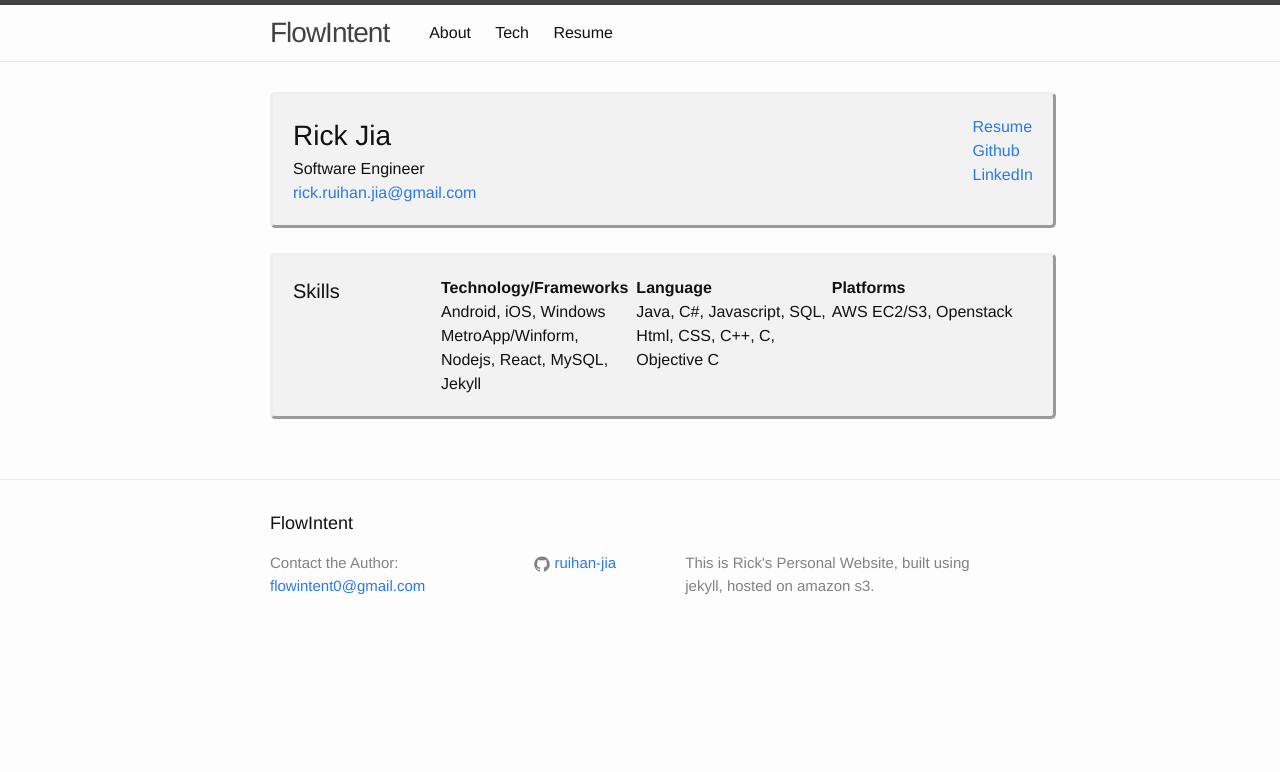
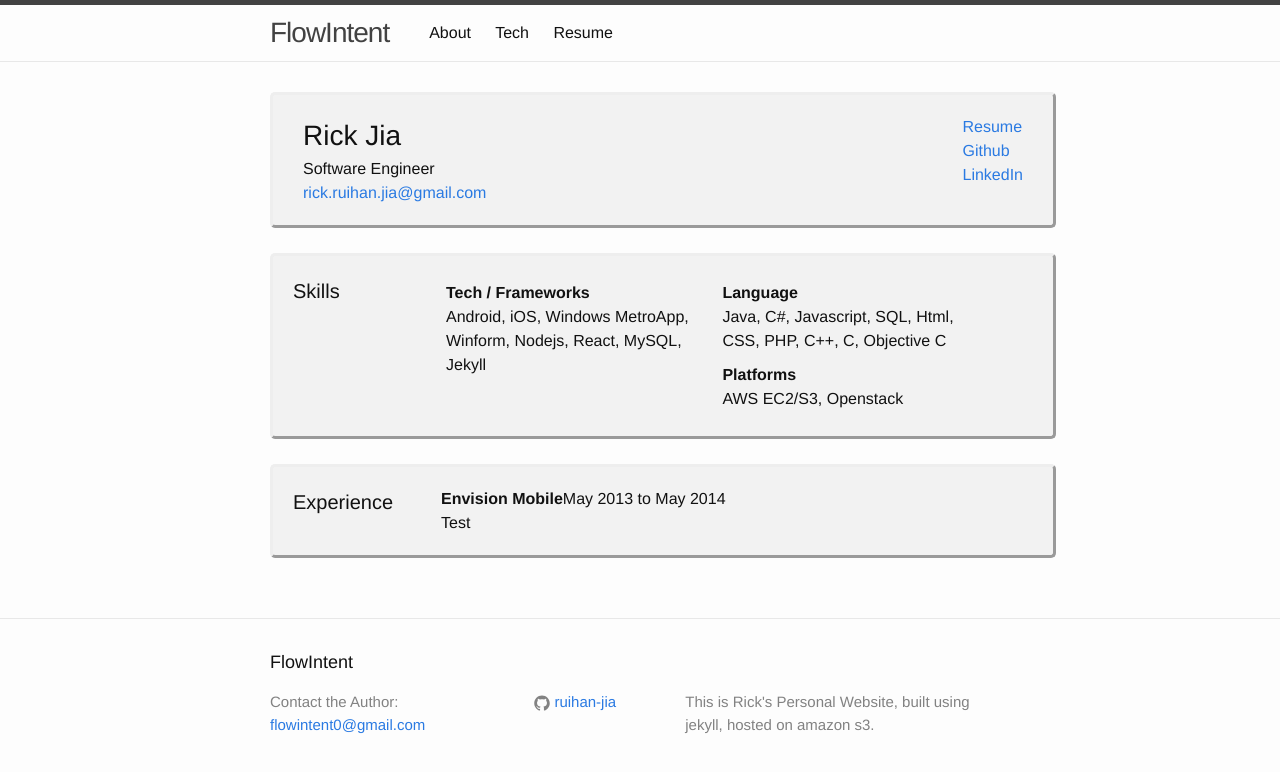
Before and after one commit to ruihan-jia/flowintent, a Jekyll site: the page built from page_work.html, in a window 1280 px wide. Shown: the top 772 px of the page. Built offline with Jekyll 4.4.1, drawn with Linux system fonts in a browser that asks for light colours.

Commit message:
test css

```diff
--- a/_sass/minima/_layout.scss
+++ b/_sass/minima/_layout.scss
@@ -223,10 +223,12 @@
 
 .resume-div-left {
   float: left;
+  margin-left: 10px;
 }
 
 .resume-div-right {
   float: right;
+  margin-right: 10px;
 }
 
 .resume-div-left2 {
@@ -241,7 +243,8 @@
 
 .resume-skill-cell {
   float: left;
-  width: 33%;
+  width: 45%;
+  padding: 5px;
 }
 
 .resume-skill-title {
@@ -249,6 +252,27 @@
   font-weight: bold;
 }
 
+.resume-work-element {
+  //padding: $spacing-unit 0;
+  display:table-cell;
+  //padding: 20px;
+  //margin-bottom: 25px;
+  //height:auto;
+  width:100%;
+}
+
+.resume-work-ele-title {
+  //padding: $spacing-unit 0;
+  display:table;
+}
+
+.resume-work-ele-left {
+  float: left;
+}
+
+.resume-work-ele-right {
+  float: right;
+}
 
 
 /**
--- a/page_work.html
+++ b/page_work.html
@@ -4,6 +4,7 @@ title: Resume
 permalink: /resume/
 ---
 
+<!- name ->
 <div class="resume-div">
   <div class="resume-div-left">
     <h1 class="resume-title">Rick Jia</h1>
@@ -23,6 +24,7 @@ permalink: /resume/
   </div>
 </div>
 
+<!- skills ->
 <div class="resume-div">
   <div class="resume-div-left2">
     <h1 class="resume-subtitle">Skills</h1>
@@ -30,17 +32,41 @@ permalink: /resume/
   <div class="resume-div-right2">
 
     <div class = "resume-skill-cell">
-	<h1 class = "resume-skill-title">Technology/Frameworks</h1>
-	<p>Android, iOS, Windows MetroApp/Winform, Nodejs, React, MySQL, Jekyll</p>
+      <h1 class = "resume-skill-title">Tech / Frameworks</h1>
+      <p>Android, iOS, Windows MetroApp, Winform, Nodejs, React, MySQL, Jekyll</p>
     </div>
     <div class = "resume-skill-cell">
-	<h1 class = "resume-skill-title">Language</h1>
-	<p>Java, C#, Javascript, SQL, Html, CSS, C++, C, Objective C</p>
+      <h1 class = "resume-skill-title">Language</h1>
+      <p>Java, C#, Javascript, SQL, Html, CSS, PHP, C++, C, Objective C</p>
     </div>
     <div class = "resume-skill-cell">
-	<h1 class = "resume-skill-title">Platforms</h1>
-	<p>AWS EC2/S3, Openstack</p>
+      <h1 class = "resume-skill-title">Platforms</h1>
+      <p>AWS EC2/S3, Openstack</p>
     </div>
 
   </div>
 </div>
+
+<!- work experience ->
+<div class="resume-div">
+  <div class="resume-div-left2">
+    <h1 class="resume-subtitle">Experience</h1>
+  </div>
+  <div class="resume-div-right2">
+
+    <div class = "resume-work-element">
+      <div class="resume-work-ele-title">
+        <div class="resume-work-ele-left">
+	  <h1 class = "resume-skill-title">Envision Mobile</h1>
+        </div>
+        <div class="resume-work-ele-right">
+	  <p>May 2013 to May 2014</p>
+        </div>
+      </div>
+      <div class="resume-work-ele-content">
+	<p>Test</p>
+      </div>
+    </div>
+
+  </div>
+</div>
```
